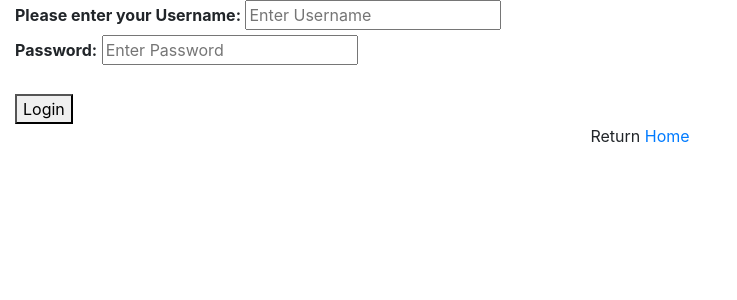
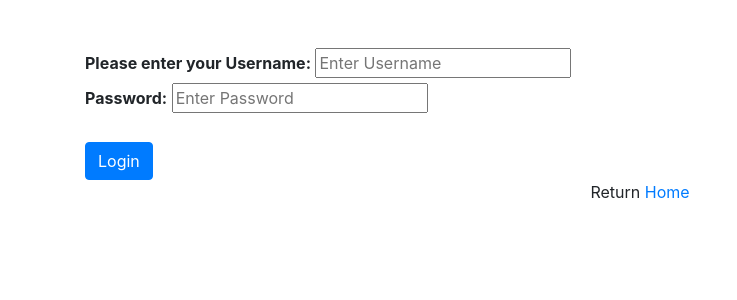
Before and after one commit to armando5569/AttendanceTracker, a Django app: page /accounts/login/ in a window 1280 px wide. Shown: the part 56-356 px from the top of the page, without its empty margins (0-737 px from the left). Run offline with Django 4.2, Linux system fonts and the light colour scheme; some libraries are stand-ins or nearby versions.

Commit message:
updated html
added containers to login pages to improve presentation

```diff
--- a/AttendanceTracker/templates/home.html
+++ b/AttendanceTracker/templates/home.html
@@ -2,6 +2,7 @@
 {% extends "base.html" %}
 
 {% block content %}
+<div class="container py-5">
 <H1>Student Attendance Tracker</H1>
 
 <!-- home page when user is logged in -->
@@ -23,6 +24,7 @@
   <br>
   <br>
   <a class="btn btn-primary" href="{% url 'signup' %}" role="button">New User</a>
+  </div>
 
 {% endif %}
 {% endblock %}
--- a/AttendanceTracker/templates/registration/login.html
+++ b/AttendanceTracker/templates/registration/login.html
@@ -4,6 +4,7 @@
 
 {% block content %}
 <!--if new user fill out this survey-->
+<div class="container py-5">
 <form action="" method="post">
     <div>
         {% csrf_token %}
@@ -17,9 +18,10 @@
         <br>
     </div>
     <div>
-        <button type="submit">Login</button>
+        <button class="btn btn-primary" type="submit">Login</button>
     </div>
 </form>
 
 <p class="text-center"> Return <a href="{% url 'home' %}">Home</a></p>
+</div>
 {% endblock content %}
```
Also changed, not shown: db.sqlite3.
